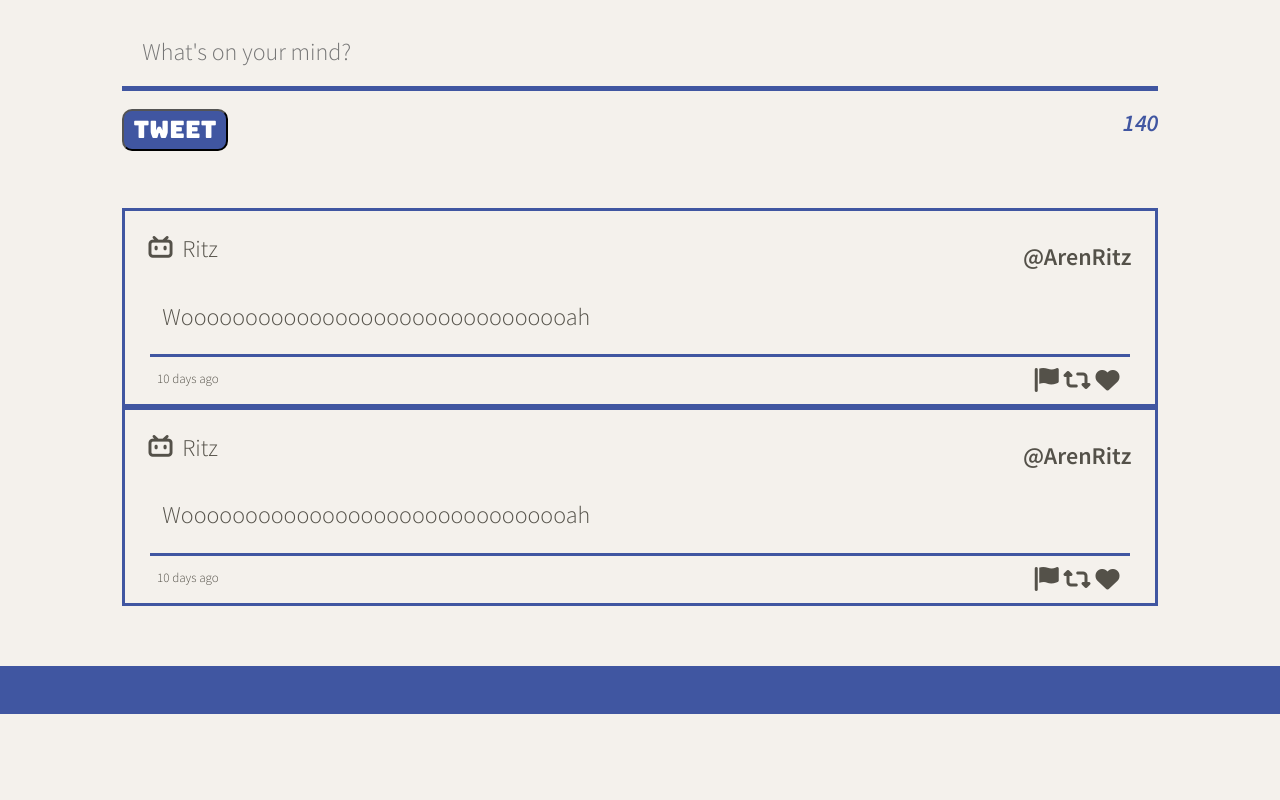
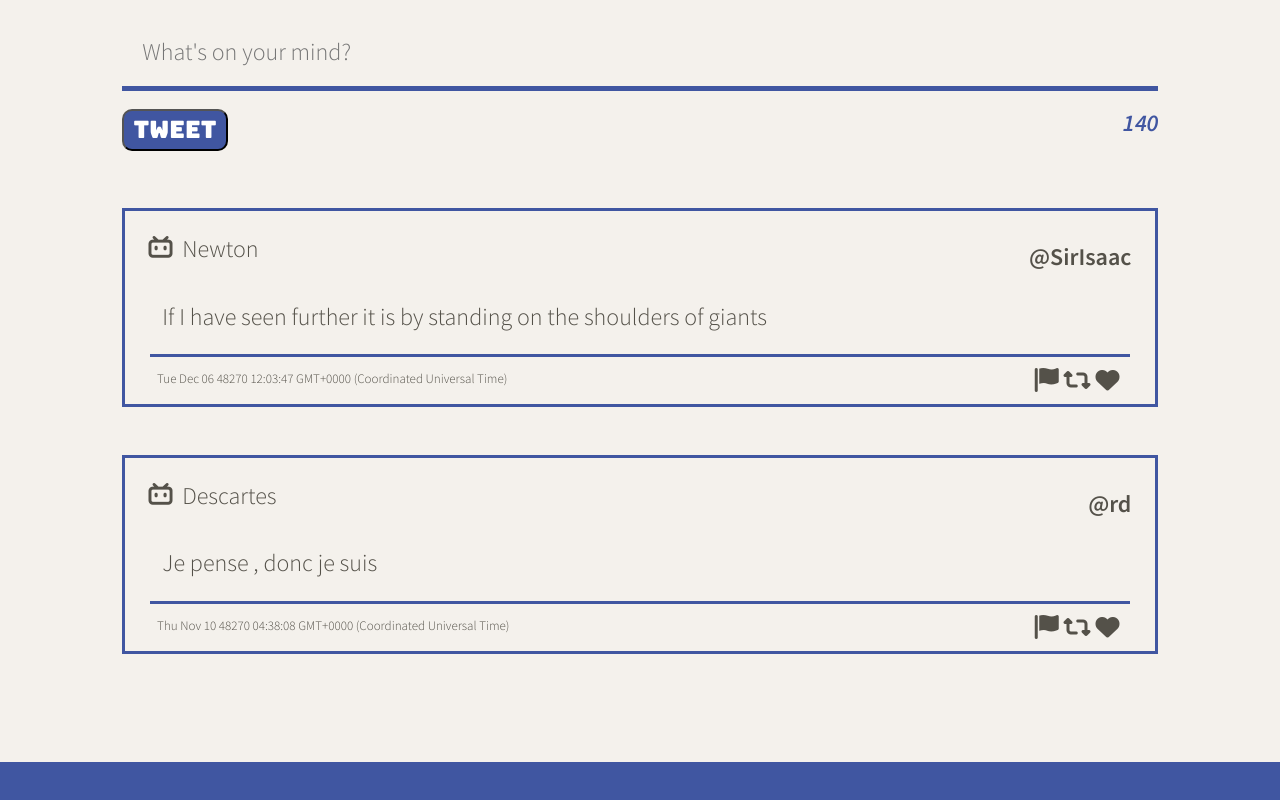
Before and after one commit to ArenRitz/tweeter, a website: page public/index.html in a window 1280 px wide. Shown: the part 612-1412 px from the top of the page. Before the commit the page ends 1326 px from the top, so only its background shows below. Drawn offline with nearby package versions, Linux system fonts and the light colour scheme.

Commit message:
Add functionality to fetch tweets for db and append to feed

```diff
--- a/public/index.html
+++ b/public/index.html
@@ -15,7 +15,6 @@
     <link rel="stylesheet" href="/styles/nav.css" type="text/css" />
     <link rel="stylesheet" href="/styles/header.css" type="text/css" />
     <link rel="stylesheet" href="/styles/new-tweet.css" type="text/css" />
-    <link rel="stylesheet" href="/styles/index.css" type="text/css" />
     <link rel="stylesheet" href="/styles/feed.css" type="text/css" />
     <!-- External JS -->
     <script src="https://ajax.googleapis.com/ajax/libs/jquery/3.4.1/jquery.min.js"></script>
@@ -67,51 +66,11 @@
         </form>
       </section>
 
+      <section id="tweets-container"> </section>
 
-      <article class="tweet-base">
-        <header>
-          <div class="user">
-            <p> <i class="fa-brands fa-bilibili"></i> &nbsp;Ritz </p>
-         </div>
-          <h4>@ArenRitz</h4>
-        </header>
-        <div class="tweet-content">
-          <p >Wooooooooooooooooooooooooooooooah</p>
-        </div>
-        <footer>
-          <span>10 days ago</span>
-          <div class='tweet-reactions'>
-            <i class="fas fa-flag" id="icon-flag"></i>
-            <i class="fas fa-retweet" id="icon-retweet"></i>
-            <i class="fas fa-heart" id="icon-heart"></i>
-          </div>
-        </footer>
-      </article>
-
-      <article class="tweet-base">
-        <header>
-          <div class="user">
-            <p> <i class="fa-brands fa-bilibili"></i> &nbsp;Ritz </p>
-         </div>
-          <h4>@ArenRitz</h4>
-        </header>
-        <div class="tweet-content">
-          <p >Wooooooooooooooooooooooooooooooah</p>
-        </div>
-        <footer>
-          <span>10 days ago</span>
-          <div class='tweet-reactions'>
-            <i class="fas fa-flag" id="icon-flag"></i>
-            <i class="fas fa-retweet" id="icon-retweet"></i>
-            <i class="fas fa-heart" id="icon-heart"></i>
-          </div>
-        </footer>
-      </article>
+    </main>
 
 
-
-
-    </main>
     <footer class="main-footer">
 
 
--- a/public/scripts/client.js
+++ b/public/scripts/client.js
@@ -3,3 +3,82 @@
  * jQuery is already loaded
  * Reminder: Use (and do all your DOM work in) jQuery's document ready function
  */
+
+$(document).ready(function () {
+
+
+  const data = [
+    {
+      "user": {
+        "name": "Newton",
+        "avatars": "https://i.imgur.com/73hZDYK.png"
+        ,
+        "handle": "@SirIsaac"
+      },
+      "content": {
+        "text": "If I have seen further it is by standing on the shoulders of giants"
+      },
+      "created_at": 1461116232227
+    },
+    {
+      "user": {
+        "name": "Descartes",
+        "avatars": "https://i.imgur.com/nlhLi3I.png",
+        "handle": "@rd" },
+      "content": {
+        "text": "Je pense , donc je suis"
+      },
+      "created_at": 1461113959088
+    }
+  ]
+
+
+
+
+
+
+  const createTweetElement = function (newTweet) {
+    let content = newTweet.content.text;
+    let username = newTweet.user.name;
+    let handle = newTweet.user.handle;
+    let utc = newTweet.created_at;
+    let date = new Date(0)
+    date.setUTCSeconds(utc);
+    const tweet = `
+  <article class="tweet-base">
+  <header>
+    <div class="user">
+      <p> <i class="fa-brands fa-bilibili"></i> &nbsp;${username} </p>
+   </div>
+    <h4>${handle}</h4>
+  </header>
+  <div class="tweet-content">
+    <p >${content}</p>
+  </div>
+  <footer>
+    <span>${date}</span>
+    <div class='tweet-reactions'>
+      <i class="fas fa-flag" id="icon-flag"></i>
+      <i class="fas fa-retweet" id="icon-retweet"></i>
+      <i class="fas fa-heart" id="icon-heart"></i>
+    </div>
+  </footer>
+</article>`;
+
+    return tweet;
+
+  }
+
+const renderTweets = function (db) {
+  for (let tweet of db) {
+    const $tweet = createTweetElement(tweet);
+    $('#tweets-container').append($tweet);
+  }
+}
+
+
+renderTweets(data);
+
+
+
+});
--- a/public/styles/feed.css
+++ b/public/styles/feed.css
@@ -3,7 +3,9 @@
   width: 90%;
   display: flex;
   flex-direction: column;
-  margin:auto;
+  margin-right: auto;
+  margin-left: auto;
+  margin-bottom: 2em;
 }
 
 .tweet-base:hover {
--- a/server/data-files/initial-tweets.json
+++ b/server/data-files/initial-tweets.json
@@ -8,7 +8,7 @@
     "content": {
       "text": "If I have seen further it is by standing on the shoulders of giants"
     },
-    "created_at": 1658092095778
+    "created_at": 1658101917458
   },
   {
     "user": {
@@ -19,6 +19,6 @@
     "content": {
       "text": "Je pense , donc je suis"
     },
-    "created_at": 1658178495778
+    "created_at": 1658188317458
   }
 ]
```
